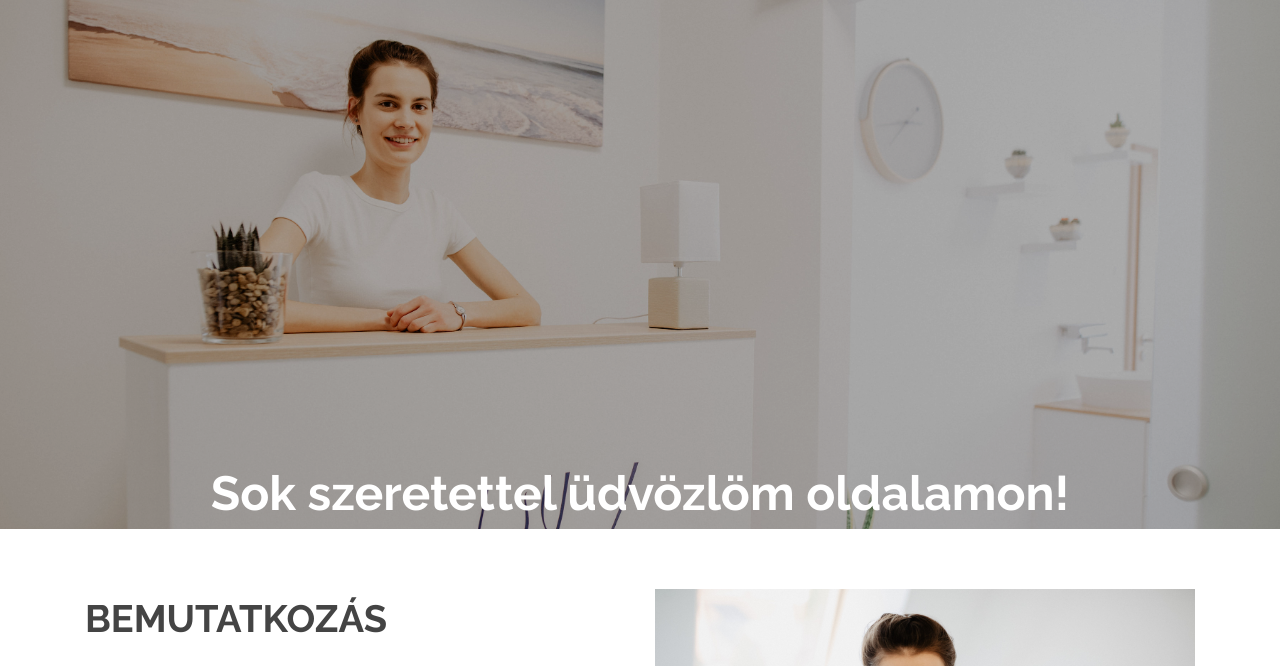
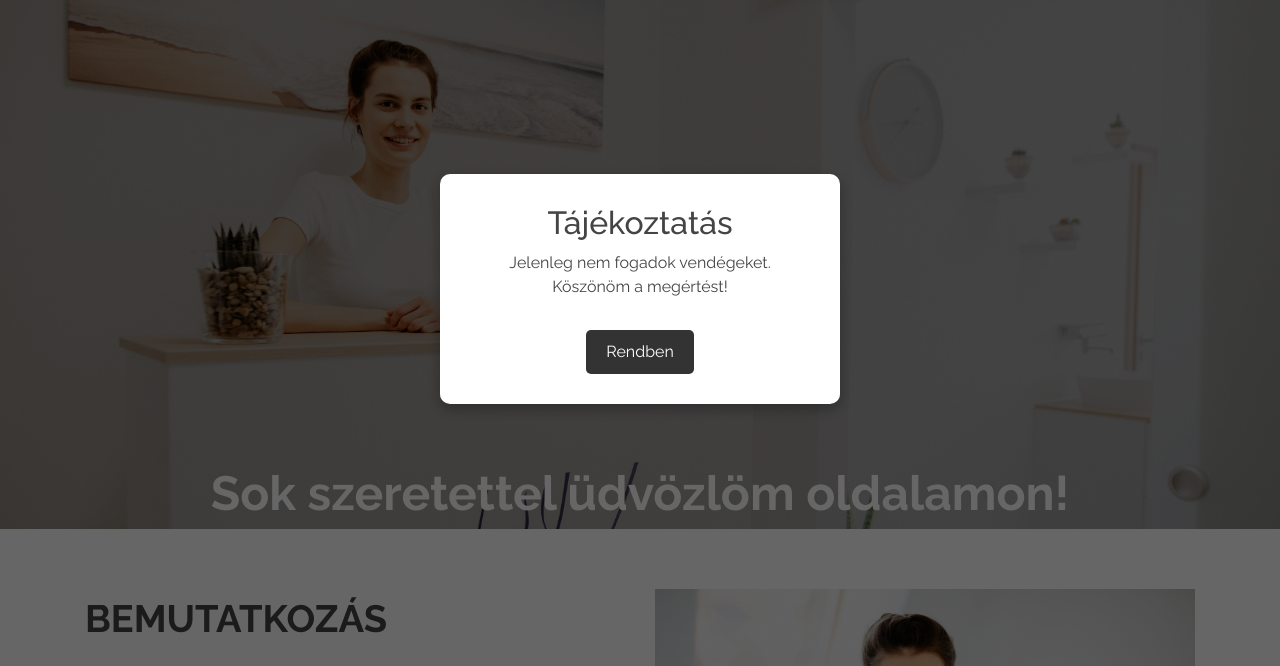
Before and after one commit to balack13/balack13.github.io, a plain HTML site: page index.html in a window 1280 px wide. Shown: the part 111-777 px from the top of the page. Drawn offline with Linux system fonts and the light colour scheme.

Commit message:
Update index.html

```diff
--- a/index.html
+++ b/index.html
@@ -398,6 +398,40 @@
   <!-- Template Main JS File -->
   <script src="assets/js/main.js"></script>
 
+<!-- Popup ablak -->
+<div id="popup" style="
+    position: fixed;
+    top: 0;
+    left: 0;
+    width: 100%;
+    height: 100%;
+    background-color: rgba(0,0,0,0.6);
+    display: flex;
+    align-items: center;
+    justify-content: center;
+    z-index: 9999;
+">
+  <div style="
+      background: white;
+      padding: 30px;
+      border-radius: 10px;
+      max-width: 400px;
+      text-align: center;
+      box-shadow: 0 5px 15px rgba(0,0,0,0.3);
+  ">
+    <h2>Tájékoztatás</h2>
+    <p>Jelenleg nem fogadok vendégeket. Köszönöm a megértést!</p>
+    <button onclick="document.getElementById('popup').style.display='none'" style="
+        margin-top: 15px;
+        padding: 10px 20px;
+        background-color: #333;
+        color: white;
+        border: none;
+        border-radius: 5px;
+        cursor: pointer;
+    ">Rendben</button>
+  </div>
+</div>
 </body>
 
 </html>
```
